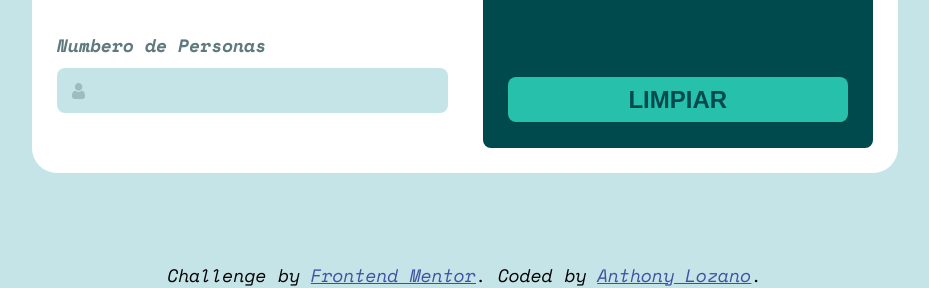
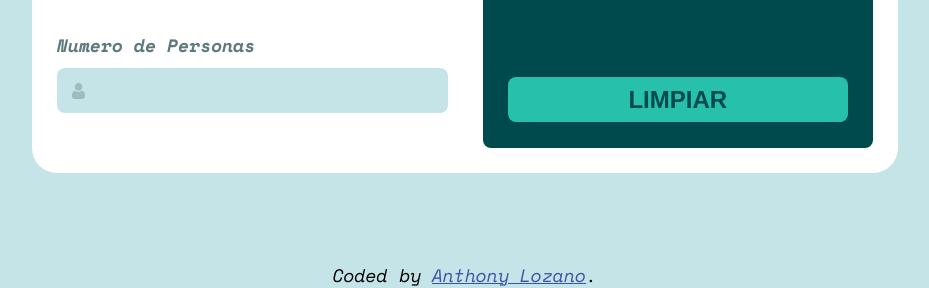
Before and after one commit to Lozano7/calculadora-propinas, a plain HTML site: page index.html in a window 1280 px wide. Shown: the part 512-800 px from the top of the page, without its empty margins (175-1104 px from the left). Drawn offline with nearby package versions, Linux system fonts and the light colour scheme.

Commit message:
Arreglando fallas

```diff
--- a/css/style.css
+++ b/css/style.css
@@ -23,7 +23,7 @@
   background-color: var(--Light-grayish-cyan);
 }
 .attribution {
-  font-size: 11px;
+  font-size: 18px;
   text-align: center;
 }
 .attribution a {
--- a/index.html
+++ b/index.html
@@ -63,7 +63,7 @@
               </div>
             </div>
             <div class="item">
-              <label for="bill">Numbero de Personas</label>
+              <label for="bill">Numero de Personas</label>
               <div class="inputsDatos">
                 <input
                   name="personas"
@@ -105,10 +105,7 @@
       </section>
     </div>
     <section class="attribution">
-      Challenge by
-      <a href="https://www.frontendmentor.io?ref=challenge" target="_blank"
-        >Frontend Mentor</a
-      >. Coded by <a href="#">Anthony Lozano</a>.
+      Coded by <a href="#">Anthony Lozano</a>.
     </section>
     <script src="js/code.js"></script>
   </body>
```
